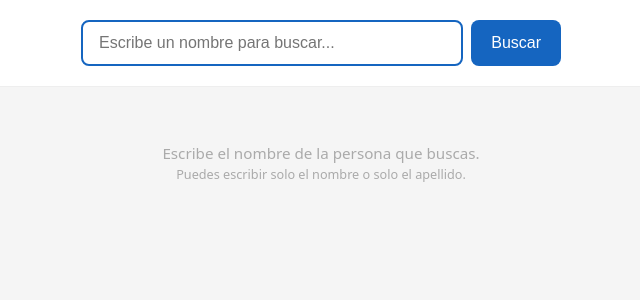
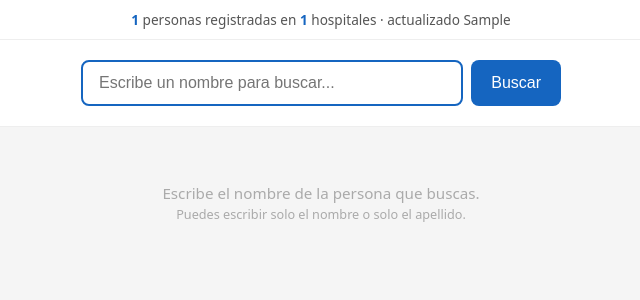
Before and after one commit to ScimonCFD/terremoto-venezuela-ocr, a Flask app: page /buscar in a window 1280 px wide. Shown: the part 56-356 px from the top of the page, without its empty margins (319-959 px from the left). Run offline with Flask 2, Linux system fonts and the light colour scheme; tables that the repository leaves empty hold one stand-in row (values such as "Sample post").

Commit message:
Agrega resumen con total de personas, hospitales y fecha de actualización
Co-Authored-By: Claude Sonnet 4.6 <noreply@anthropic.com>

```diff
--- a/app.py
+++ b/app.py
@@ -259,11 +259,9 @@ def admin_autenticado():
 
 @app.route("/")
 def index():
-    con = sqlite3.connect(DB_PATH)
-    total = con.execute("SELECT COUNT(*) FROM registros").fetchone()[0]
-    total_hospitales = con.execute("SELECT COUNT(DISTINCT hospital) FROM registros").fetchone()[0]
-    con.close()
-    return render_template("buscar.html", query="", resultados=[], total=total, total_hospitales=total_hospitales)
+    total, total_hospitales, ultima = resumen_db()
+    return render_template("buscar.html", query="", resultados=[],
+                           total=total, total_hospitales=total_hospitales, ultima=ultima)
 
 
 @app.route("/admin", methods=["GET", "POST"])
@@ -426,13 +424,24 @@ def resumen_final():
     return render_template("resumen_final.html", resumen=resumen, total_insertados=total_insertados)
 
 
+def resumen_db():
+    con = sqlite3.connect(DB_PATH)
+    total = con.execute("SELECT COUNT(*) FROM registros").fetchone()[0]
+    total_hospitales = con.execute("SELECT COUNT(DISTINCT hospital) FROM registros").fetchone()[0]
+    ultima = con.execute("SELECT MAX(procesado_en) FROM registros").fetchone()[0]
+    con.close()
+    return total, total_hospitales, ultima
+
+
 @app.route("/buscar")
 def buscar():
     query = request.args.get("q", "").strip()
     resultados = []
     if query:
         resultados = buscar_nombre(query)
-    return render_template("buscar.html", query=query, resultados=resultados, total=None, total_hospitales=None)
+    total, total_hospitales, ultima = resumen_db()
+    return render_template("buscar.html", query=query, resultados=resultados,
+                           total=total, total_hospitales=total_hospitales, ultima=ultima)
 
 
 init_db()
--- a/templates/buscar.html
+++ b/templates/buscar.html
@@ -37,7 +37,11 @@
 
   {% if total is not none %}
   <div style="background:white; text-align:center; padding:10px; font-size:0.85rem; color:#555; border-bottom:1px solid #eee;">
-    <strong style="color:#1565c0;">{{ total }}</strong> personas registradas en <strong style="color:#1565c0;">{{ total_hospitales }}</strong> hospitales
+    <strong style="color:#1565c0;">{{ total }}</strong> personas registradas en
+    <strong style="color:#1565c0;">{{ total_hospitales }}</strong> hospitales
+    {% if ultima %}
+    · actualizado {{ ultima[:10] }}
+    {% endif %}
   </div>
   {% endif %}
 
```
